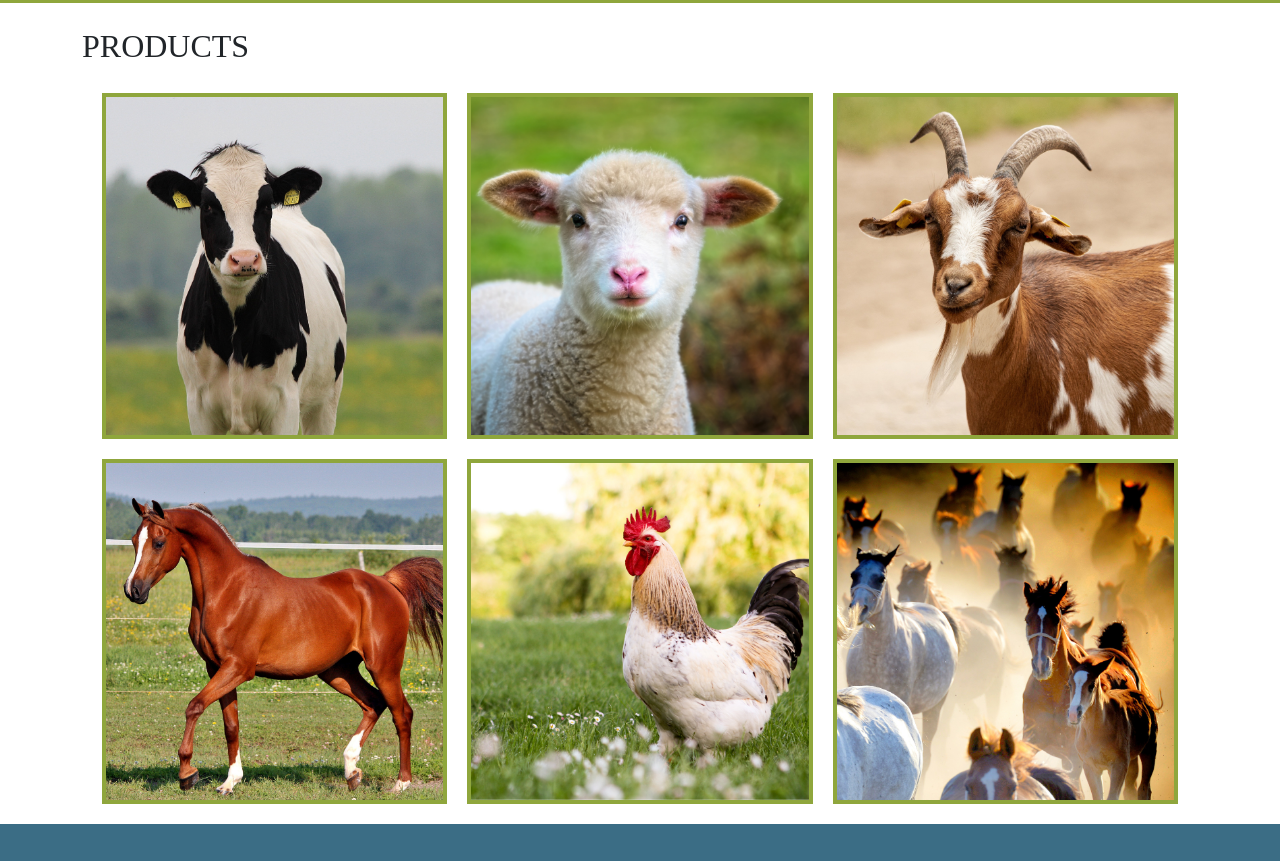
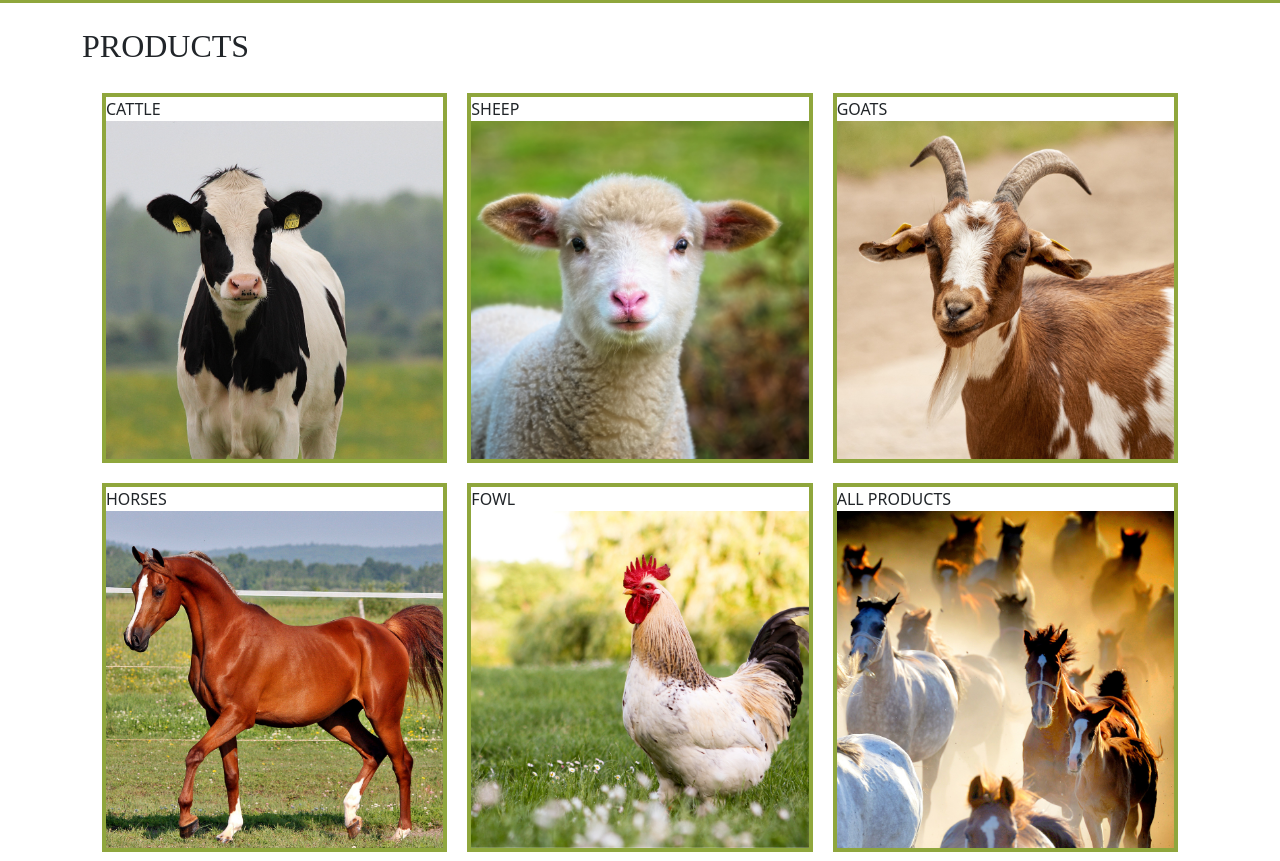
Before and after one commit to Geralds-world/Geralds-world.github.io-OBP-Demo-V2-, a plain HTML site: page index.html in a window 1280 px wide. Shown: the part 1019-1880 px from the top of the page. Drawn offline with nearby package versions, Linux system fonts and the light colour scheme; grey boxes are pictures that could not be loaded.

Commit message:
Update index.html

```diff
--- a/index.html
+++ b/index.html
@@ -3,7 +3,7 @@
     <head>
         <meta charset="utf-8">
         <meta http-equiv="X-UA-Compatible" content="IE=edge">
-        <title>OBP-DemoV2</title>
+        <title>OBP-Demo-siteV2</title>
         <meta name="description" content="">
         <meta name="viewport" content="width=device-width, initial-scale=1">
         <link rel="stylesheet" href="styles.css">
@@ -105,6 +105,7 @@
                 <h2>PRODUCTS</h2>
                 <div class="grid-container">
                     <div class="grid-item">
+                        <div class="heading1">CATTLE</div>
                         <img src="Animal-images/an5.png" alt="Cattle">
                         <div class="overlay">
                             <div class="text">
@@ -115,6 +116,7 @@
                         </div>
                     </div>
                     <div class="grid-item">
+                        <div class="heading1">SHEEP</div>
                         <img src="Animal-images/an1.png" alt="Sheep">
                         <div class="overlay">
                             <div class="text">
@@ -125,6 +127,7 @@
                         </div>
                     </div>
                     <div class="grid-item">
+                        <div class="heading1">GOATS</div>
                         <img src="Animal-images/an4.png" alt="Goats">
                         <div class="overlay">
                             <div class="text">
@@ -135,6 +138,7 @@
                         </div>
                     </div>
                     <div class="grid-item">
+                        <div class="heading1">HORSES</div>
                         <img src="Animal-images/an2.png" alt="Horses">
                         <div class="overlay">
                             <div class="text">
@@ -145,6 +149,7 @@
                         </div>
                     </div>
                     <div class="grid-item">
+                        <div class="heading1">FOWL</div>
                         <img src="Animal-images/an3.png" alt="Fowl">
                         <div class="overlay">
                             <div class="text">
@@ -155,6 +160,7 @@
                         </div>
                     </div>
                     <div class="grid-item">
+                        <div class="heading1">ALL PRODUCTS</div>
                         <img src="Animal-images/an6.png" alt="All Products">
                         <div class="overlay">
                             <div class="text">
```
